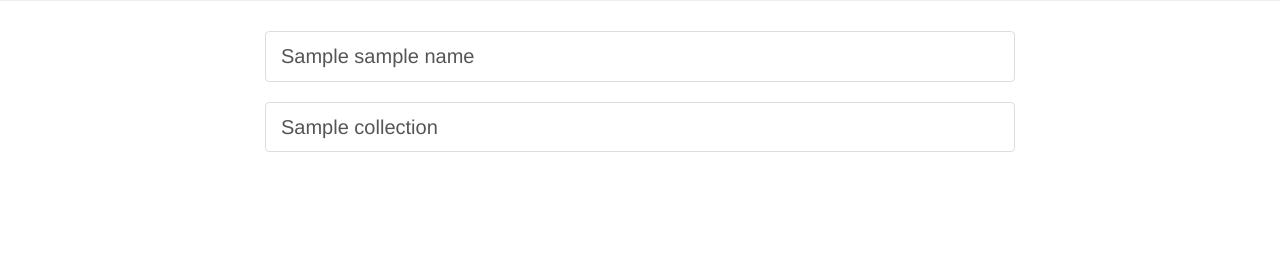
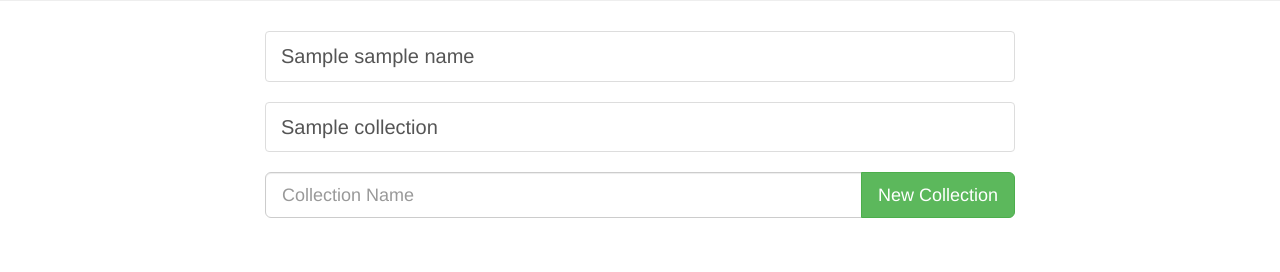
Before and after one commit to jacebrowning/crowdsorter, a Python web app: template crowdsorter/templates/collections.html in a window 1280 px wide. Shown: the part 244-516 px from the top of the page. Run offline with Jinja, Linux system fonts and the light colour scheme; the template is opened without the code that fills it: most values are stand-ins (such as "Sample title", 1, 10 or a date in 2020); some libraries are stand-ins or nearby versions.

Commit message:
Add UI to create collections
Closes #67

```diff
--- a/crowdsorter/api/collections.py
+++ b/crowdsorter/api/collections.py
@@ -28,8 +28,8 @@ def index():
 
 
 @blueprint.route("/api/collections/", methods=['POST'])
-def create():
-    name = request.data.get('name')
+def create(name=None):
+    name = name or request.data.get('name')
     code = request.data.get('code')
     try:
         items = request.data.getlist('items')
--- a/crowdsorter/templates/collections.html
+++ b/crowdsorter/templates/collections.html
@@ -29,5 +29,15 @@
                 </div>
             </div>
         </div>
+        <div class="row">
+            <div class="col-sm-8 col-sm-offset-2">
+                <form method="post" class="input-group input-group-lg">
+                    <input type="text" class="form-control input-lg" name="name" placeholder="Collection Name">
+                    <span class="input-group-btn">
+                        <input type="submit" class="btn btn-success btn-lg" value="New Collection"></input>
+                    </span>
+                </form>
+            </div>
+        </div>
     </div>
 {% endblock %}
--- a/scent.py
+++ b/scent.py
@@ -38,7 +38,6 @@ def targets(*_):
         (('make', 'test-int', 'CI=true'), "Integration Tests", False),
         (('make', 'test-all'), "Combined Tests", False),
         (('make', 'check'), "Static Analysis", True),
-        (('make', 'doc'), None, True),
     ), start=1):
 
         if not run(command, title, count, retry):
```
Also changed, not shown: crowdsorter/views/collections.py (+15 -1 lines), tests/test_ui.py (+15 -1 lines).
